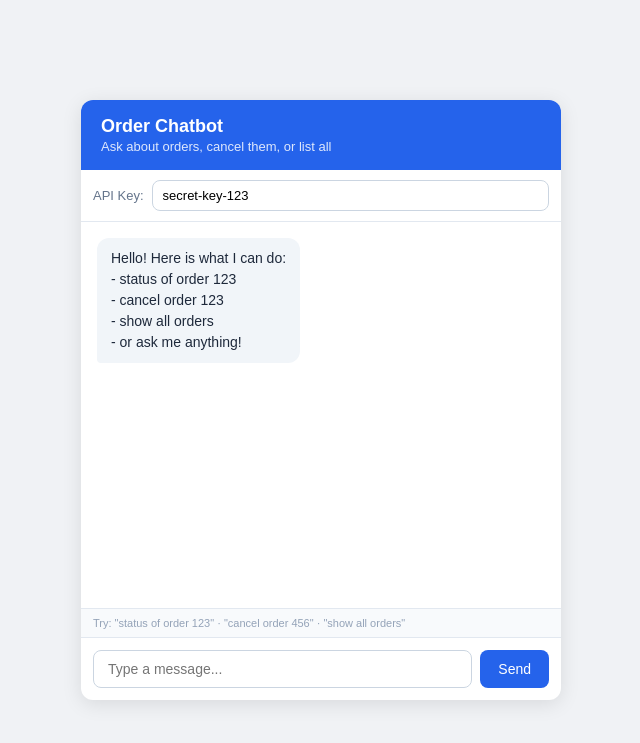
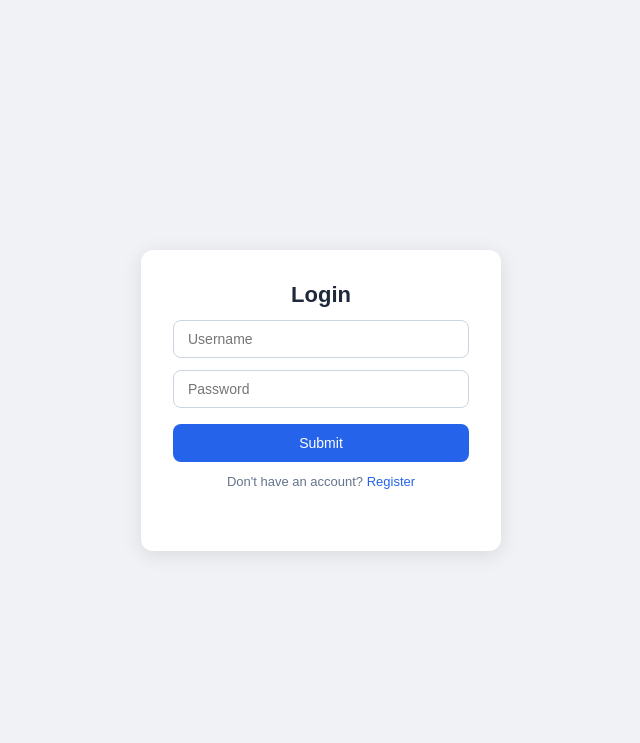
Before and after one commit to vladikv/ChatBot-AI, a Flask app: page / in a window 1280 px wide. Shown: the top 743 px of the page, without its empty margins (319-959 px from the left). Run offline with Flask 3, Linux system fonts and the light colour scheme.

Commit message:
add AI-powered order support chatbot with auth and logging

```diff
--- a/app.py
+++ b/app.py
@@ -1,16 +1,15 @@
+from flask import Flask, request, jsonify, render_template, session, redirect, url_for
 from functools import wraps
-from flask import Flask, request, jsonify, render_template
 import os
-from openai import OpenAI
 import re
 import mysql.connector
+import bcrypt
+from google import genai
 
 app = Flask(__name__)
-
+app.secret_key = os.getenv("SECRET_KEY", "super-secret-key-123")
 
 API_KEY = os.getenv("APP_API_KEY", "secret-key-123")
-client = OpenAI(api_key=os.getenv("OPENAI_API_KEY"))
-
 DB_CONFIG = {
     "host": "localhost",
     "port": 3306,
@@ -18,6 +17,8 @@ DB_CONFIG = {
     "password": "root",
     "database": "orders_db",
 }
+
+ai_client = genai.Client(api_key=os.getenv("GEMINI_API_KEY"))
 
 
 def get_db_connection():
@@ -32,6 +33,29 @@ def require_api_key(f):
             return jsonify({"error": "Unauthorized. Provide a valid X-API-Key header."}), 401
         return f(*args, **kwargs)
     return decorated
+
+
+def require_login(f):
+    @wraps(f)
+    def decorated(*args, **kwargs):
+        if "user_id" not in session:
+            return jsonify({"error": "Please log in first."}), 401
+        return f(*args, **kwargs)
+    return decorated
+
+
+def log_request(message, response, user_id=None):
+    try:
+        conn = get_db_connection()
+        cursor = conn.cursor()
+        cursor.execute(
+            "INSERT INTO logs (message, response, user_id) VALUES (%s, %s, %s)",
+            (message, response, user_id)
+        )
+        conn.commit()
+        conn.close()
+    except Exception as e:
+        print(f"Logging error: {e}")
 
 
 def get_order_status(order_id):
@@ -85,14 +109,84 @@ def get_all_orders():
 
 def ask_ai(message):
     try:
-        response = client.chat.completions.create(
-            model="gpt-3.5-turbo",
-            messages=[{"role": "user", "content": message}]
+        response = ai_client.models.generate_content(
+            model="gemini-2.5-flash",
+            contents=message
         )
-        return response.choices[0].message.content
+        return response.text
     except Exception as e:
         return f"AI error: {str(e)}"
 
+
+# --- Auth routes ---
+
+@app.route('/register', methods=['POST'])
+def register():
+    data = request.get_json(silent=True)
+    if not data or "username" not in data or "password" not in data:
+        return jsonify({"error": "Username and password required."}), 400
+
+    username = data["username"].strip()
+    password = data["password"].strip()
+
+    if not username or not password:
+        return jsonify({"error": "Username and password cannot be empty."}), 400
+
+    hashed = bcrypt.hashpw(password.encode(), bcrypt.gensalt()).decode()
+
+    try:
+        conn = get_db_connection()
+        cursor = conn.cursor()
+        cursor.execute("INSERT INTO users (username, password) VALUES (%s, %s)", (username, hashed))
+        conn.commit()
+        conn.close()
+        return jsonify({"success": True, "message": "Account created successfully."})
+    except mysql.connector.IntegrityError:
+        return jsonify({"error": "Username already exists."}), 400
+    except Exception as e:
+        return jsonify({"error": str(e)}), 500
+
+
+@app.route('/login', methods=['POST'])
+def login():
+    data = request.get_json(silent=True)
+    if not data or "username" not in data or "password" not in data:
+        return jsonify({"error": "Username and password required."}), 400
+
+    username = data["username"].strip()
+    password = data["password"].strip()
+
+    try:
+        conn = get_db_connection()
+        cursor = conn.cursor()
+        cursor.execute("SELECT id, password FROM users WHERE username = %s", (username,))
+        row = cursor.fetchone()
+        conn.close()
+
+        if not row or not bcrypt.checkpw(password.encode(), row[1].encode()):
+            return jsonify({"error": "Invalid username or password."}), 401
+
+        session["user_id"] = row[0]
+        session["username"] = username
+        return jsonify({"success": True, "username": username})
+    except Exception as e:
+        return jsonify({"error": str(e)}), 500
+
+
+@app.route('/logout', methods=['POST'])
+def logout():
+    session.clear()
+    return jsonify({"success": True})
+
+
+@app.route('/me', methods=['GET'])
+def me():
+    if "user_id" in session:
+        return jsonify({"logged_in": True, "username": session["username"]})
+    return jsonify({"logged_in": False})
+
+
+# --- Main routes ---
 
 @app.route('/')
 def home():
@@ -101,27 +195,29 @@ def home():
 
 @app.route("/chat", methods=["POST"])
 @require_api_key
+@require_login
 def chat():
     data = request.get_json(silent=True)
     if not data or "message" not in data:
         return jsonify({"error": "Send JSON in format {'message': 'text'}"}), 400
 
     message = data.get("message").strip()
+    user_id = session.get("user_id")
+    response_text = ""
 
     cancel_match = re.search(r'cancel(?:.*?)order\s+(\d+)|order\s+(\d+).*?cancel', message, re.IGNORECASE)
     if cancel_match:
         order_id = cancel_match.group(1) or cancel_match.group(2)
         result = cancel_order(order_id)
-        if "success" in result:
-            return jsonify({"response": f"Order {order_id} has been successfully cancelled."})
-        return jsonify({"response": result["error"]})
+        response_text = f"Order {order_id} has been successfully cancelled." if "success" in result else result["error"]
+        log_request(message, response_text, user_id)
+        return jsonify({"response": response_text})
 
     if re.search(r'all orders|list orders|show orders', message, re.IGNORECASE):
         orders = get_all_orders()
-        if not orders:
-            return jsonify({"response": "No orders found."})
-        lines = [f"Order {o['order_id']}: {o['status']}" for o in orders]
-        return jsonify({"response": "\n".join(lines)})
+        response_text = "No orders found." if not orders else "\n".join([f"Order {o['order_id']}: {o['status']}" for o in orders])
+        log_request(message, response_text, user_id)
+        return jsonify({"response": response_text})
 
     words = message.split()
     for word in words:
@@ -129,9 +225,13 @@ def chat():
         if clean_word:
             order = get_order_status(clean_word)
             if order:
-                return jsonify({"response": f"Order {clean_word} status: {order['status']}"})
+                response_text = f"Order {clean_word} status: {order['status']}"
+                log_request(message, response_text, user_id)
+                return jsonify({"response": response_text})
 
-    return jsonify({"response": ask_ai(message)})
+    response_text = ask_ai(message)
+    log_request(message, response_text, user_id)
+    return jsonify({"response": response_text})
 
 
 if __name__ == "__main__":
--- a/static/script.js
+++ b/static/script.js
@@ -1,6 +1,77 @@
+const API_KEY = "secret-key-123";
+let isLogin = true;
+
+// Check if already logged in
+window.addEventListener('DOMContentLoaded', async () => {
+  const res = await fetch('/me');
+  const data = await res.json();
+  if (data.logged_in) {
+    showChat(data.username);
+  }
+
+  document.getElementById('input').addEventListener('keydown', (e) => {
+    if (e.key === 'Enter') send();
+  });
+});
+
+function toggleAuth() {
+  isLogin = !isLogin;
+  document.getElementById('authTitle').textContent = isLogin ? 'Login' : 'Register';
+  document.getElementById('authSwitchText').textContent = isLogin ? "Don't have an account?" : "Already have an account?";
+  document.getElementById('authSwitchLink').textContent = isLogin ? 'Register' : 'Login';
+  document.getElementById('authError').textContent = '';
+}
+
+async function submitAuth() {
+  const username = document.getElementById('authUsername').value.trim();
+  const password = document.getElementById('authPassword').value.trim();
+  const errorEl = document.getElementById('authError');
+
+  if (!username || !password) {
+    errorEl.textContent = 'Please fill in all fields.';
+    return;
+  }
+
+  const endpoint = isLogin ? '/login' : '/register';
+  const res = await fetch(endpoint, {
+    method: 'POST',
+    headers: { 'Content-Type': 'application/json' },
+    body: JSON.stringify({ username, password })
+  });
+  const data = await res.json();
+
+  if (!res.ok) {
+    errorEl.textContent = data.error;
+    return;
+  }
+
+  if (!isLogin) {
+    errorEl.style.color = '#16a34a';
+    errorEl.textContent = 'Account created! Please log in.';
+    toggleAuth();
+    return;
+  }
+
+  showChat(data.username);
+}
+
+function showChat(username) {
+  document.getElementById('authScreen').style.display = 'none';
+  document.getElementById('chatScreen').style.display = 'flex';
+  document.getElementById('headerUser').textContent = `Hi, ${username}`;
+}
+
+async function logout() {
+  await fetch('/logout', { method: 'POST' });
+  document.getElementById('chatScreen').style.display = 'none';
+  document.getElementById('authScreen').style.display = 'flex';
+  document.getElementById('authUsername').value = '';
+  document.getElementById('authPassword').value = '';
+  document.getElementById('authError').textContent = '';
+}
+
 async function send() {
   const input = document.getElementById('input');
-  const apiKey = document.getElementById('apiKey').value.trim();
   const btn = document.getElementById('sendBtn');
   const text = input.value.trim();
   if (!text) return;
@@ -14,13 +85,18 @@ async function send() {
   try {
     const res = await fetch('/chat', {
       method: 'POST',
-      headers: { 'Content-Type': 'application/json', 'X-API-Key': apiKey },
+      headers: { 'Content-Type': 'application/json', 'X-API-Key': API_KEY },
       body: JSON.stringify({ message: text })
     });
     const data = await res.json();
     loading.remove();
-    if (res.status === 401) { addMsg('Invalid API key.', 'error'); }
-    else { addMsg(data.response || data.error, res.ok ? 'bot' : 'error'); }
+
+    if (res.status === 401 && data.error === 'Please log in first.') {
+      logout();
+      return;
+    }
+
+    addMsg(data.response || data.error, res.ok ? 'bot' : 'error');
   } catch(e) {
     loading.remove();
     addMsg('Connection error.', 'error');
@@ -39,9 +115,3 @@ function addMsg(text, type) {
   box.scrollTop = box.scrollHeight;
   return div;
 }
-
-document.addEventListener('DOMContentLoaded', () => {
-  document.getElementById('input').addEventListener('keydown', (e) => {
-    if (e.key === 'Enter') send();
-  });
-});
--- a/static/style.css
+++ b/static/style.css
@@ -9,6 +9,64 @@ body {
   height: 100vh;
 }
 
+/* Auth */
+.auth-wrapper {
+  display: flex;
+  justify-content: center;
+  align-items: center;
+  width: 100%;
+}
+
+.auth-box {
+  background: white;
+  border-radius: 12px;
+  box-shadow: 0 4px 20px rgba(0,0,0,0.1);
+  padding: 32px;
+  width: 360px;
+  display: flex;
+  flex-direction: column;
+  gap: 12px;
+}
+
+.auth-box h2 {
+  text-align: center;
+  color: #1e293b;
+  font-size: 22px;
+}
+
+.auth-box input {
+  padding: 10px 14px;
+  border: 1px solid #cbd5e1;
+  border-radius: 8px;
+  font-size: 14px;
+  outline: none;
+}
+
+.auth-box input:focus { border-color: #2563eb; }
+
+.auth-box button {
+  background: #2563eb;
+  color: white;
+  border: none;
+  padding: 11px;
+  border-radius: 8px;
+  cursor: pointer;
+  font-size: 14px;
+  margin-top: 4px;
+}
+
+.auth-box button:hover { background: #1d4ed8; }
+
+.auth-switch {
+  text-align: center;
+  font-size: 13px;
+  color: #64748b;
+}
+
+.auth-switch a { color: #2563eb; text-decoration: none; }
+.auth-error { color: #b91c1c; font-size: 13px; text-align: center; min-height: 18px; }
+
+/* Chat */
 .container {
   background: white;
   border-radius: 12px;
@@ -23,39 +81,32 @@ body {
 .header {
   background: #2563eb;
   color: white;
-  padding: 16px 20px;
+  padding: 14px 20px;
   font-size: 18px;
   font-weight: bold;
+  display: flex;
+  align-items: center;
+  gap: 8px;
 }
 
 .header span {
   font-size: 13px;
   font-weight: normal;
   opacity: 0.85;
-  display: block;
-  margin-top: 2px;
+  flex: 1;
 }
 
-.api-key-area {
-  padding: 10px 12px;
-  border-bottom: 1px solid #e2e8f0;
-  display: flex;
-  gap: 8px;
-  align-items: center;
-  font-size: 13px;
-  color: #64748b;
+.logout-btn {
+  background: rgba(255,255,255,0.2);
+  border: none;
+  color: white;
+  padding: 5px 10px;
+  border-radius: 6px;
+  cursor: pointer;
+  font-size: 12px;
 }
 
-.api-key-area input {
-  flex: 1;
-  padding: 7px 10px;
-  border: 1px solid #cbd5e1;
-  border-radius: 8px;
-  font-size: 13px;
-  outline: none;
-}
-
-.api-key-area input:focus { border-color: #2563eb; }
+.logout-btn:hover { background: rgba(255,255,255,0.3); }
 
 .messages {
   flex: 1;
@@ -75,32 +126,10 @@ body {
   white-space: pre-wrap;
 }
 
-.msg.user {
-  background: #2563eb;
-  color: white;
-  align-self: flex-end;
-  border-bottom-right-radius: 4px;
-}
-
-.msg.bot {
-  background: #f1f5f9;
-  color: #1e293b;
-  align-self: flex-start;
-  border-bottom-left-radius: 4px;
-}
-
-.msg.error {
-  background: #fee2e2;
-  color: #b91c1c;
-  align-self: flex-start;
-}
-
-.msg.loading {
-  background: #f1f5f9;
-  color: #94a3b8;
-  align-self: flex-start;
-  font-style: italic;
-}
+.msg.user { background: #2563eb; color: white; align-self: flex-end; border-bottom-right-radius: 4px; }
+.msg.bot { background: #f1f5f9; color: #1e293b; align-self: flex-start; border-bottom-left-radius: 4px; }
+.msg.error { background: #fee2e2; color: #b91c1c; align-self: flex-start; }
+.msg.loading { background: #f1f5f9; color: #94a3b8; align-self: flex-start; font-style: italic; }
 
 .hints {
   padding: 8px 12px;
@@ -136,7 +165,6 @@ body {
   border-radius: 8px;
   cursor: pointer;
   font-size: 14px;
-  transition: background 0.2s;
 }
 
 .input-area button:hover { background: #1d4ed8; }
--- a/templates/index.html
+++ b/templates/index.html
@@ -4,18 +4,31 @@
     <meta charset="UTF-8">
     <meta name="viewport" content="width=device-width, initial-scale=1.0">
     <title>Order Chatbot</title>
-  <link rel="stylesheet" href="../static/style.css">
+    <link rel="stylesheet" href="/static/style.css">
 </head>
 <body>
-  <div class="container">
+
+<!-- Auth Screen -->
+<div class="auth-wrapper" id="authScreen">
+    <div class="auth-box">
+        <h2 id="authTitle">Login</h2>
+        <input type="text" id="authUsername" placeholder="Username" />
+        <input type="password" id="authPassword" placeholder="Password" />
+        <button onclick="submitAuth()">Submit</button>
+        <p class="auth-switch">
+            <span id="authSwitchText">Don't have an account?</span>
+            <a href="#" onclick="toggleAuth()"> <span id="authSwitchLink">Register</span></a>
+        </p>
+        <p class="auth-error" id="authError"></p>
+    </div>
+</div>
+
+<!-- Chat Screen -->
+<div class="container" id="chatScreen" style="display:none">
     <div class="header">
         Order Chatbot
-      <span>Ask about orders, cancel them, or list all</span>
-    </div>
-
-    <div class="api-key-area">
-      API Key:
-      <input type="text" id="apiKey" placeholder="Enter API Key" value="secret-key-123"/>
+        <span id="headerUser"></span>
+        <button class="logout-btn" onclick="logout()">Logout</button>
     </div>
 
     <div class="messages" id="messages">
```
Lines whose indentation alone changed are shown as unchanged.
